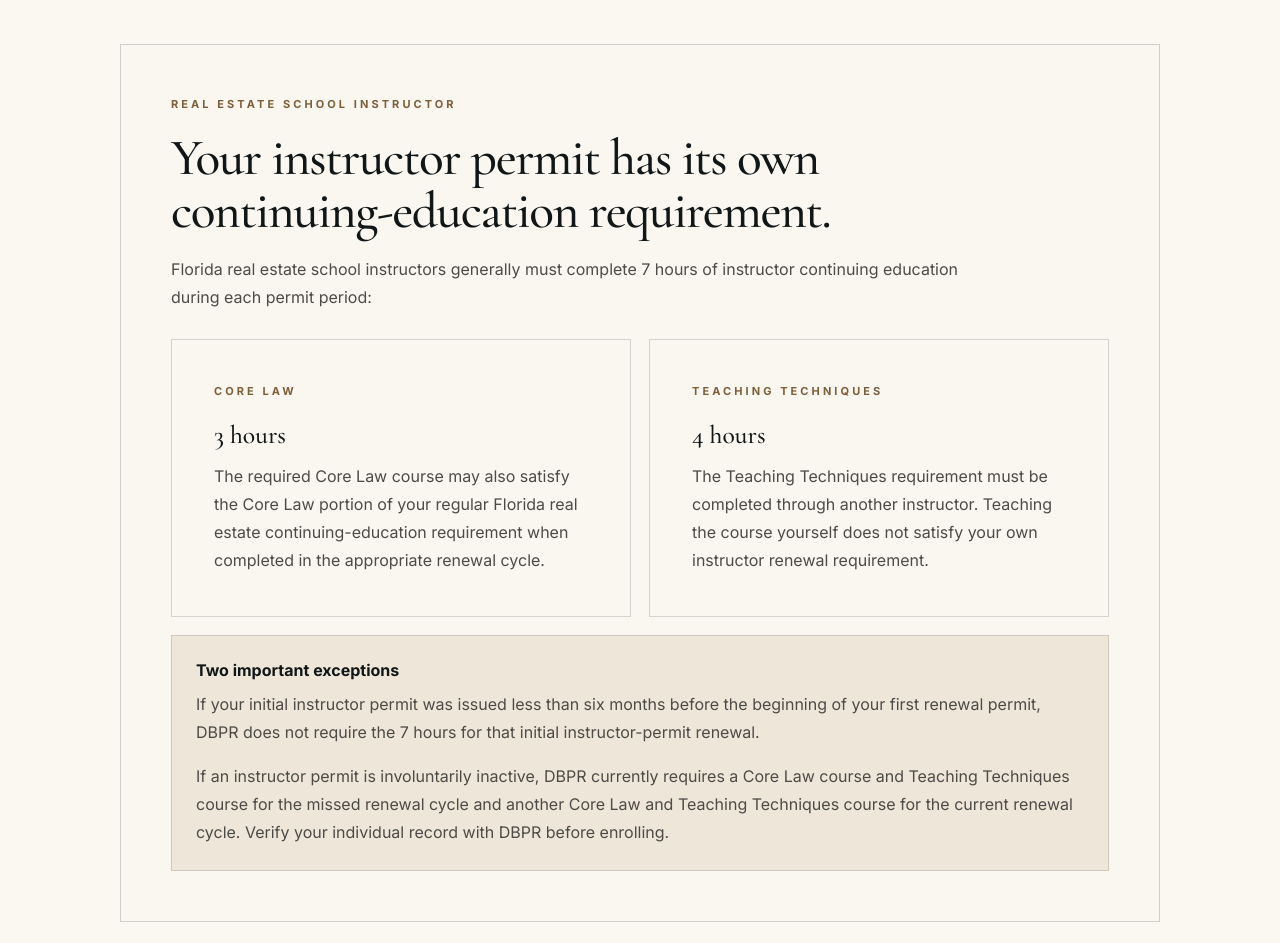
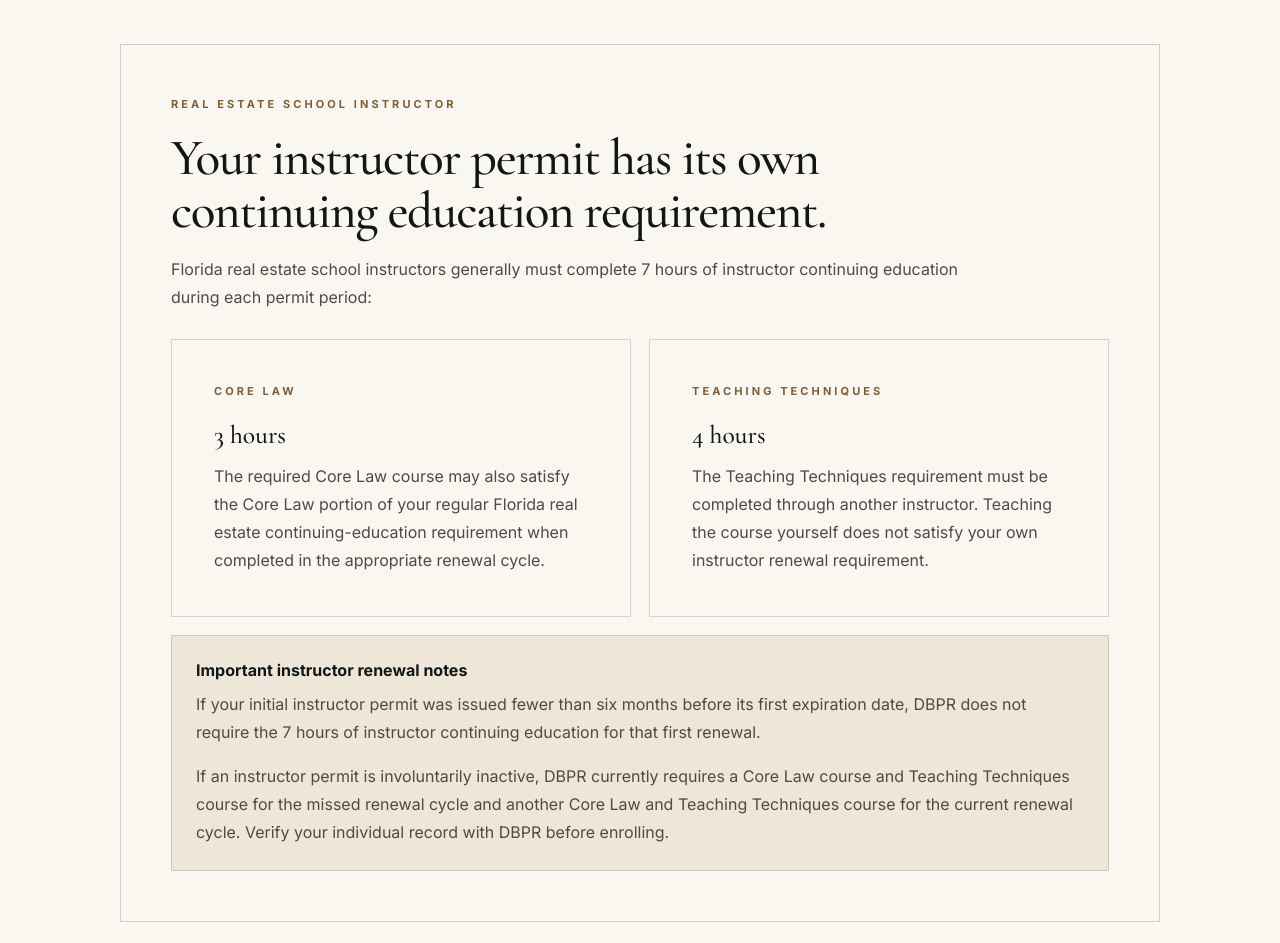
Before and after one commit to BrianLook/Greyson-Institute-Website, a Next.js app: page /check-florida-real-estate-license-expiration in a window 1280 px wide. Shown: the part 3640-4583 px from the top of the page. Built offline with nearby package versions, Linux system fonts and the light colour scheme.

Commit message:
Refine instructor renewal guidance

```diff
--- a/app/check-florida-real-estate-license-expiration/page.tsx
+++ b/app/check-florida-real-estate-license-expiration/page.tsx
@@ -526,7 +526,7 @@ export default function FloridaLicenseExpirationPage() {
     }}
   >
     Your instructor permit has its own
-    continuing-education requirement.
+    continuing education requirement.
   </h2>
 
   <p
@@ -618,7 +618,7 @@ export default function FloridaLicenseExpirationPage() {
     }}
   >
     <strong>
-      Two important exceptions
+      Important instructor renewal notes
     </strong>
 
     <p
@@ -628,10 +628,11 @@ export default function FloridaLicenseExpirationPage() {
       }}
     >
       If your initial instructor permit was
-      issued less than six months before the
-      beginning of your first renewal permit,
-      DBPR does not require the 7 hours for
-      that initial instructor-permit renewal.
+issued fewer than six months before its
+first expiration date, DBPR does not
+require the 7 hours of instructor
+continuing education for that first
+renewal.
     </p>
 
     <p
```
